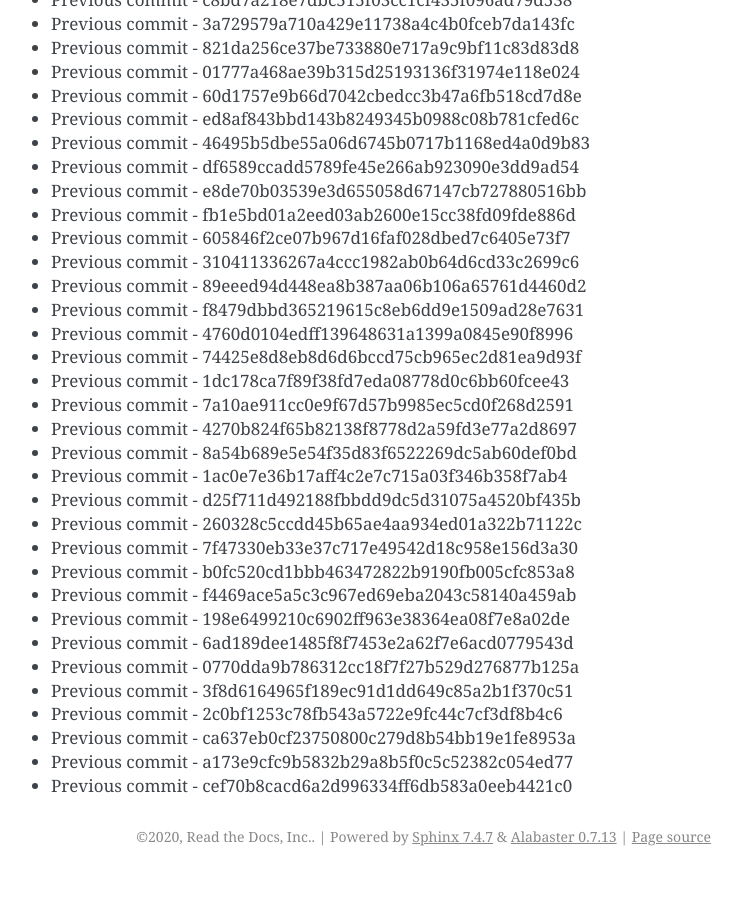
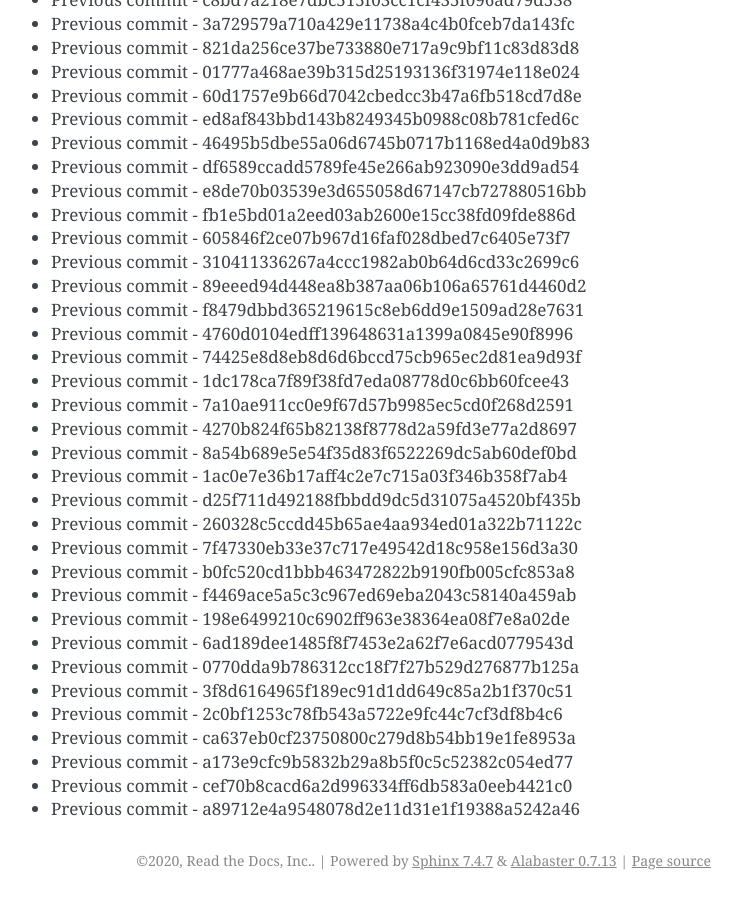
Before and after one commit to readthedocs/rtd-git-stresstest, a Sphinx documentation site: the page built from docs/updates.rst, in a window 1280 px wide and 900 px high, scrolled down 90060 px. Shown: the whole window, without its empty margins (399-1141 px from the left). Built offline with Sphinx 7.4.7, drawn with Linux system fonts in a browser that asks for light colours; before the commit the page ends 90936 px from its top, so only the background shows below that.

Commit message:
Generating commit from previous: a89712e4a9548078d2e11d31e1f19388a5242a46

```diff
--- a/docs/updates.rst
+++ b/docs/updates.rst
@@ -3816,3 +3816,4 @@ It can be tested for any performance characteristics.
 * Previous commit - ca637eb0cf23750800c279d8b54bb19e1fe8953a
 * Previous commit - a173e9cfc9b5832b29a8b5f0c5c52382c054ed77
 * Previous commit - cef70b8cacd6a2d996334ff6db583a0eeb4421c0
+* Previous commit - a89712e4a9548078d2e11d31e1f19388a5242a46
```
